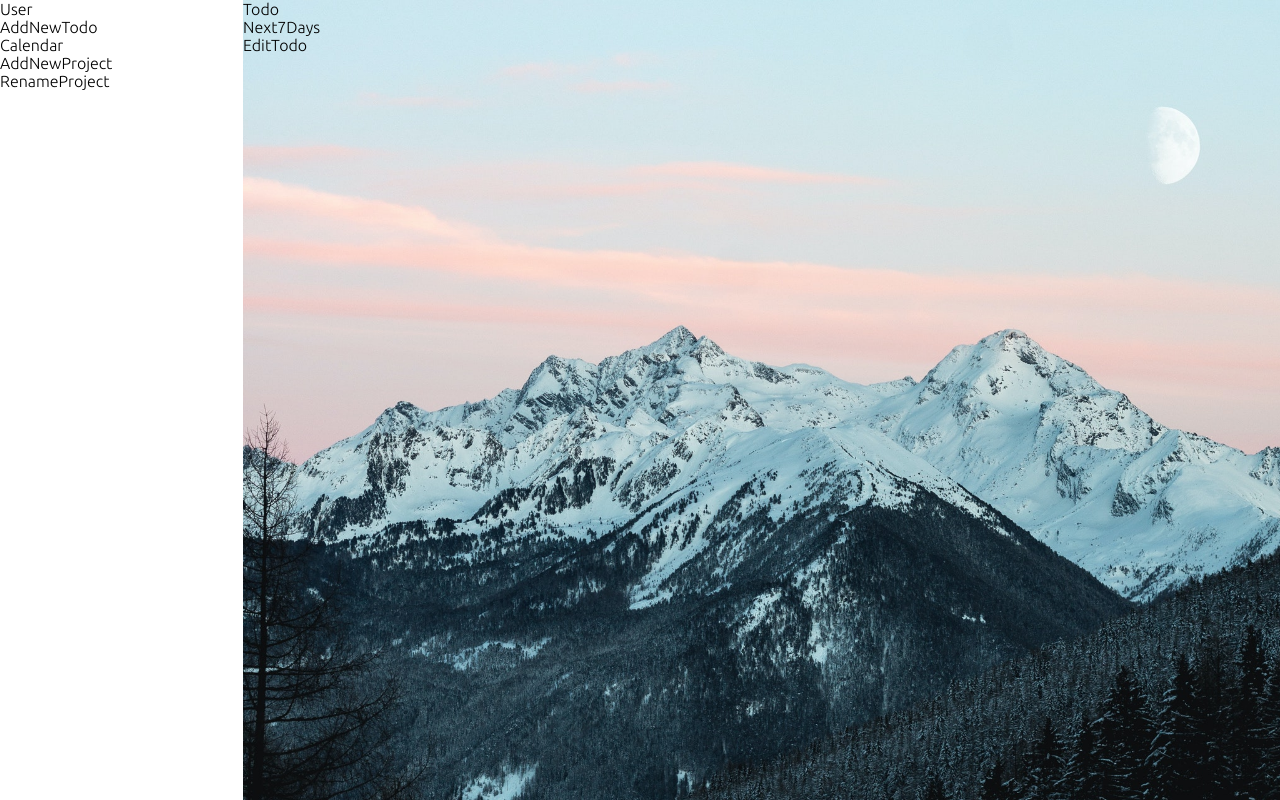
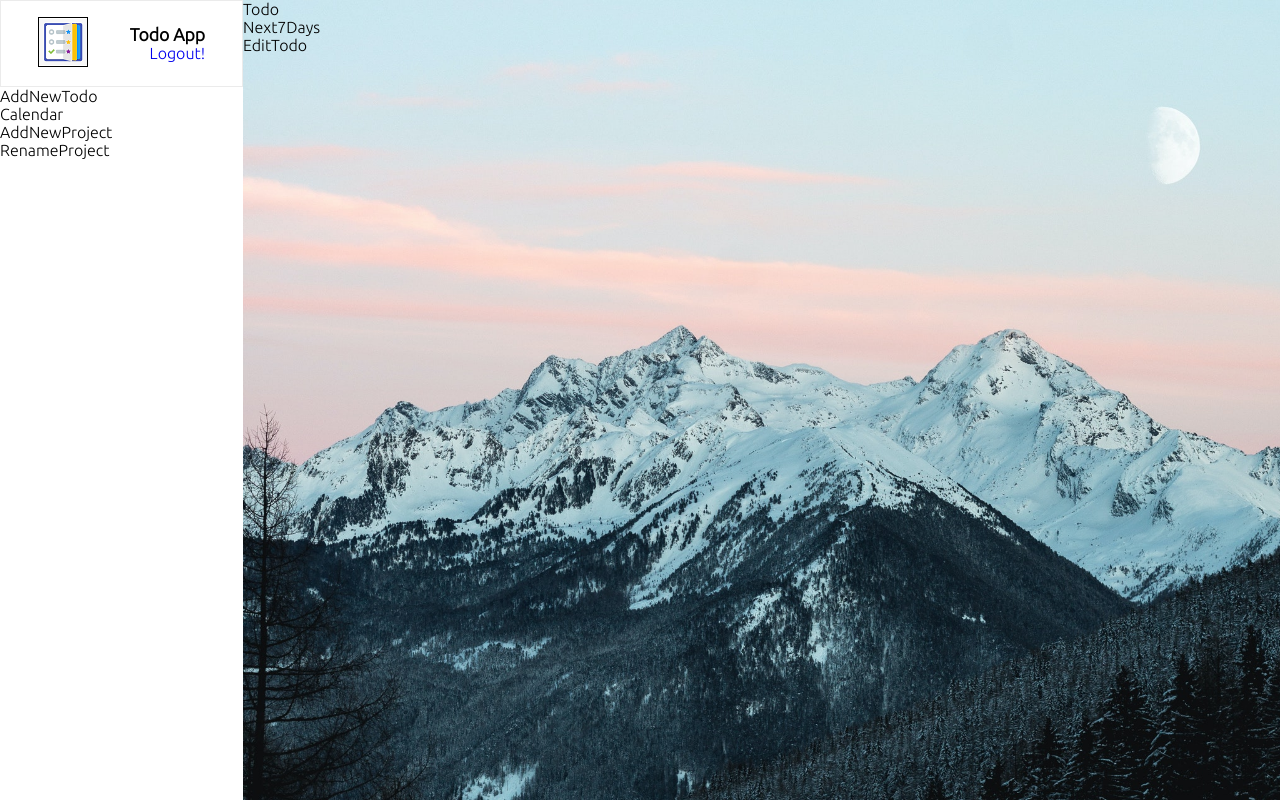
Before and after one commit to zvirgo/Todo-app, a React (Create React App) app: page / in a window 1280 px wide. Built offline with nearby package versions, Linux system fonts and the light colour scheme; the HTML template or start-up script is replaced by a standard one.

Commit message:
Add logo to sidebar

```diff
--- a/src/App.css
+++ b/src/App.css
@@ -41,7 +41,6 @@
 
 .User .logo img {
   width: 50px;
-  border-radius: 50%;
   border: 1px solid #000;
 }
 
--- a/src/components/User.jsx
+++ b/src/components/User.jsx
@@ -1,8 +1,17 @@
 import React from 'react'
+import logo from '../images/logo.png'
 
 const User = () => {
   return (
-    <div>User</div>
+    <div className='User'>
+      <div className="logo">
+        <img src={logo} alt='logo'/>
+      </div>
+      <div className="info">
+        <p>Todo App</p>
+        <a href="#">Logout!</a>
+      </div>
+    </div>
   )
 }
 
```
Also changed, not shown: src/images/logo.png (added).
